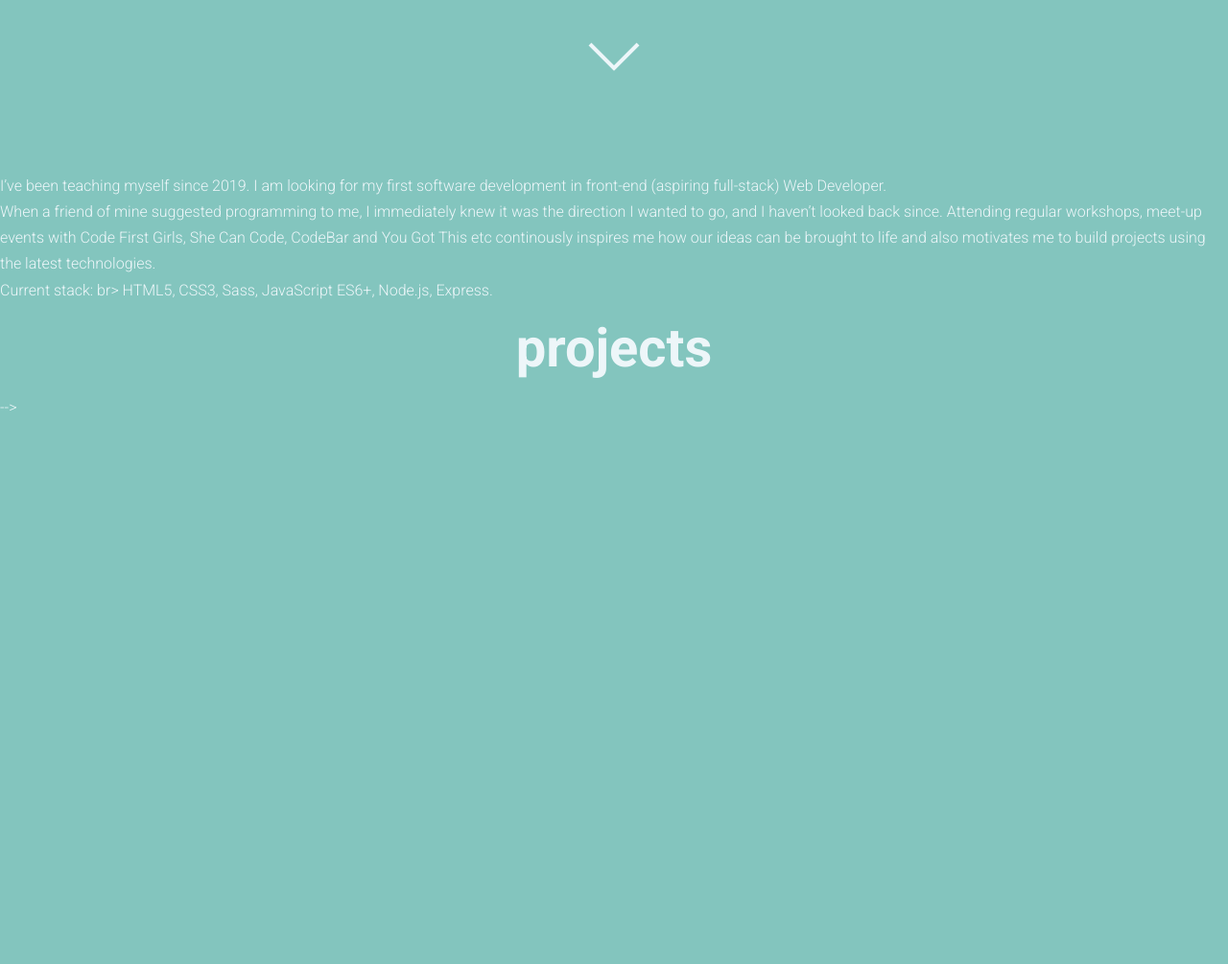
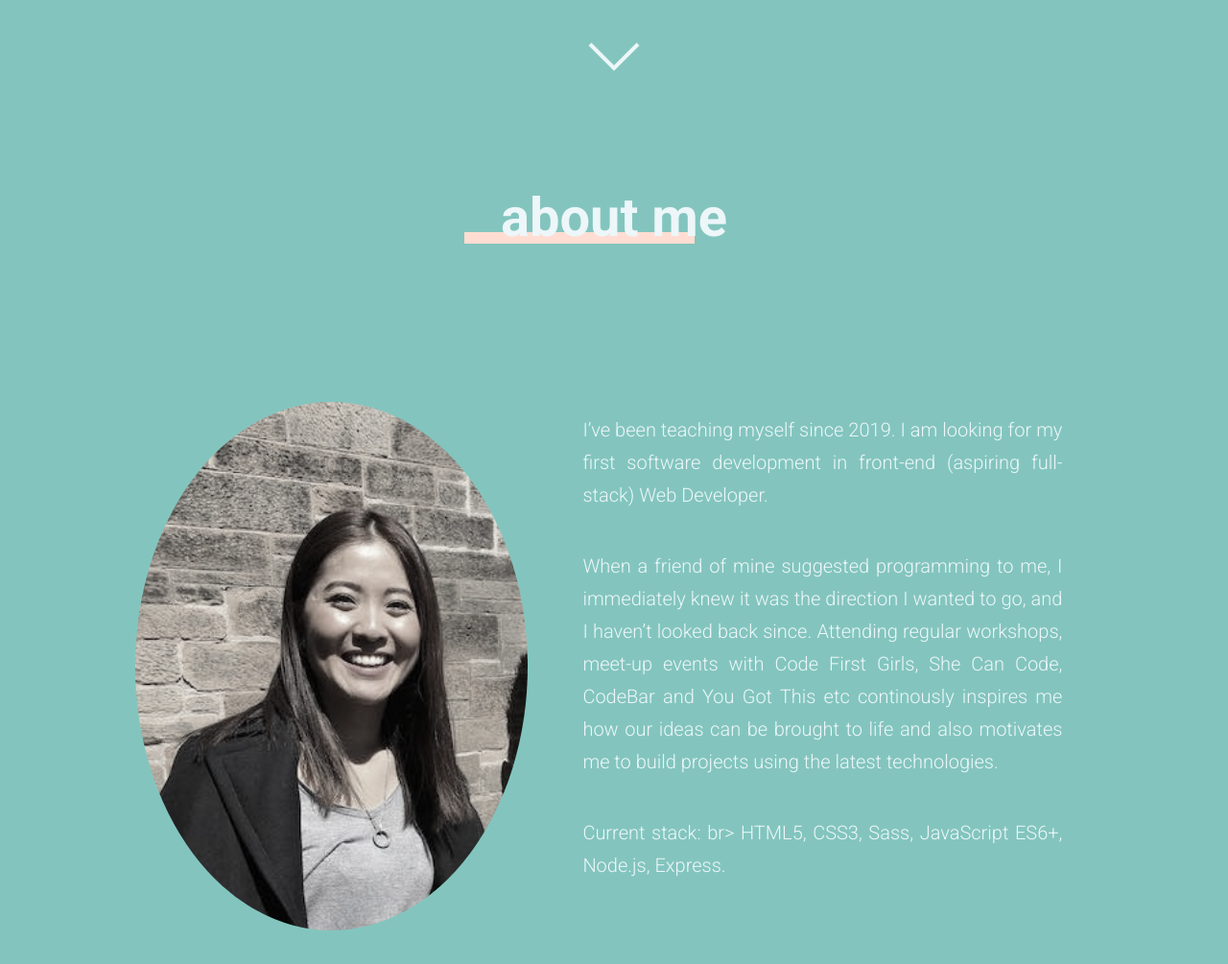
Before and after one commit to miochung7/portfolio, a website: page index.html in a window 1280 px wide. Shown: the part 693-1698 px from the top of the page at 96% size. Before the commit the page ends 1131 px from the top, so only its background shows below. Drawn offline with nearby package versions, Linux system fonts and the light colour scheme.

Commit message:
added section2-about me: styling/HTML

```diff
--- a/index.html
+++ b/index.html
@@ -61,7 +61,7 @@
             </div>
     </section>
 
-    <!-- <section id="section2">
+    <section id="section2">
         <div class="container">
             <div class="container--title">
                 <h1 class="section--title">about me</h1>
@@ -95,7 +95,7 @@
                 <div class="projects--cards"></div>
             </div>
         </div>
-    </section> -->
+    </section>
 
 
     <!-- Typed.js Library -->
--- a/styles/style.scss
+++ b/styles/style.scss
@@ -245,73 +245,73 @@ header {
 
 /* Section 2 - About me */
 
-// #section2 {
-// 	.section--title {
-// 		&::before {
-// 			content: '';
-// 			position: absolute;
-// 			height: 12px;
-// 			width: 60%;
-// 			background: $main-pink;
-// 			top: 65%;
-// 			left: 11%;
-// 			z-index: -1;
-// 		}
-// 	}
-// 	.container--about__me {
-// 		text-align: center;
-// 		margin: 7em auto;
-// 	}
-// 	.about__me--image {
-// 		border-radius: 80%;
-// 		filter: grayscale(80%);
-// 		margin: 2em 0;
-// 	}
+#section2 {
+	.section--title {
+		&::before {
+			content: '';
+			position: absolute;
+			height: 12px;
+			width: 60%;
+			background: $main-pink;
+			top: 65%;
+			left: 11%;
+			z-index: -1;
+		}
+	}
+	.container--about__me {
+		text-align: center;
+		margin: 7em auto;
+	}
+	.about__me--image {
+		border-radius: 80%;
+		filter: grayscale(80%);
+		margin: 2em 0;
+	}
 
-// 	.about__me--text {
-// 		margin: 2em;
-// 		text-align: justify;
+	.about__me--text {
+		margin: 2em;
+		text-align: justify;
 
-// 		p {
-// 			font-size: 1.25rem;
-// 			padding-bottom: 2em;
-// 		}
-// 	}
-// }
+		p {
+			font-size: 1.25rem;
+			padding-bottom: 2em;
+		}
+	}
+}
 
-// @media (min-width: 700px) {
-// 	.section--title {
-// 		// margin: auto 2em;
-// 	}
-// 	.container--about__me {
-// 		display: flex;
-// 		justify-content: space-around;
-// 		align-items: center;
-// 	}
+@media (min-width: 700px) {
+	.section--title {
+		// margin: auto 2em;
+	}
+	.container--about__me {
+		display: flex;
+		justify-content: space-around;
+		align-items: center;
+	}
 
-// 	.about__me--image {
-// 		width: 40%;
-// 	}
+	.about__me--image {
+		width: 40%;
+	}
 
-// 	.about__me--text {
-// 		display: flex;
-// 		flex-direction: column;
+	.about__me--text {
+		display: flex;
+		flex-direction: column;
 
-// 		max-width: 500px;
-// 	}
-// }
+		max-width: 500px;
+	}
+}
 
-// /* Section 3 - Projects */
+/* Section 3 - Projects */
 
-// #section3 {
-// 	.section--title::before {
-// 		content: '';
-// 		position: absolute;
-// 		height: 12px;
-// 		width: 60%;
-// 		background: $main-pink;
-// 		top: 65%;
-// 		left: 11%;
-// 		z-index: -1;
-// 	}
-// }
+#section3 {
+	.section--title::before {
+		content: '';
+		position: absolute;
+		height: 12px;
+		width: 60%;
+		background: $main-pink;
+		top: 65%;
+		left: 11%;
+		z-index: -1;
+	}
+}
```
Also changed, not shown: styles/style.css, 1 other file.
